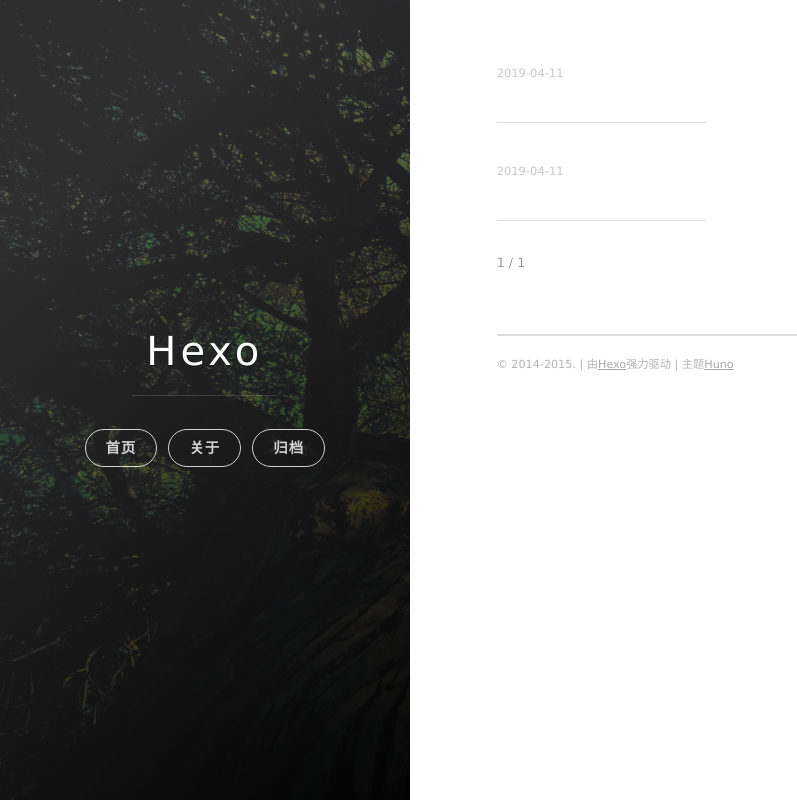
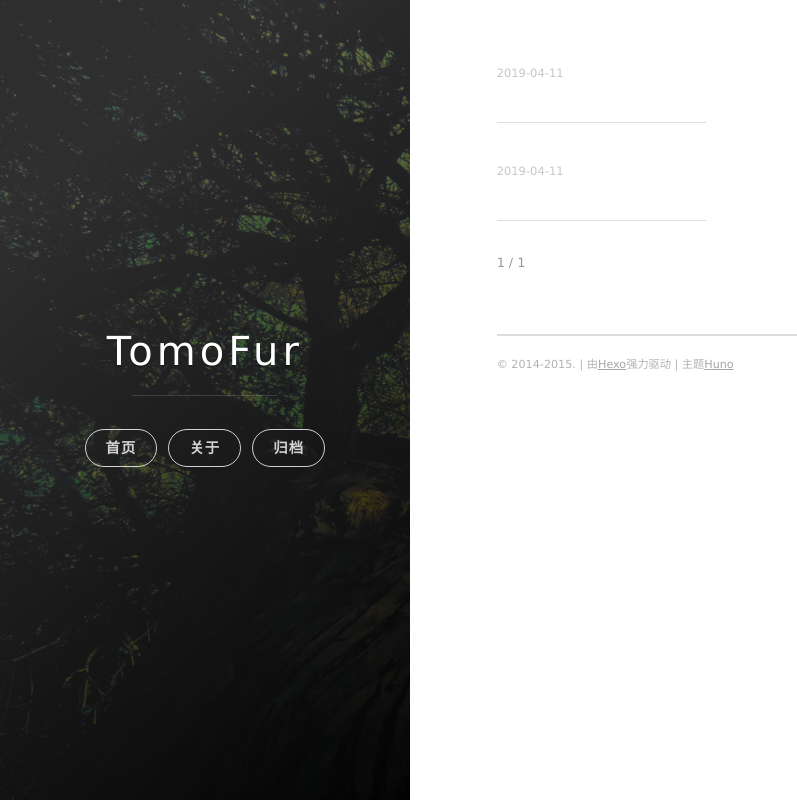
Before and after one commit to TomoFur/TomoFur.github.io, a plain HTML site: page index.html in a window 1280 px wide. Shown: the whole page, without its empty margins (0-797 px from the left). Drawn offline with nearby package versions, Linux system fonts and the light colour scheme; some packages are replaced by stand-ins of ours.

Commit message:
Site updated: 2019-04-11 17:28:25

```diff
--- a/index.html
+++ b/index.html
@@ -7,7 +7,7 @@
 
 
     <title>
-      Hexo
+      TomoFur
     </title>
 
     <meta name="viewport" content="width=device-width, initial-scale=1, maximum-scale=1, user-scalable=no">
@@ -17,12 +17,12 @@
 
 
     <meta property="og:type" content="website">
-<meta property="og:title" content="Hexo">
+<meta property="og:title" content="TomoFur">
 <meta property="og:url" content="http://yoursite.com/index.html">
-<meta property="og:site_name" content="Hexo">
+<meta property="og:site_name" content="TomoFur">
 <meta property="og:locale" content="default">
 <meta name="twitter:card" content="summary">
-<meta name="twitter:title" content="Hexo">
+<meta name="twitter:title" content="TomoFur">
 
 
 
@@ -54,7 +54,7 @@
 
 
 
-        <h1 class="panel-cover__title panel-title"><a href="/" title="link to homepage">Hexo</a></h1>
+        <h1 class="panel-cover__title panel-title"><a href="/" title="link to homepage">TomoFur</a></h1>
         <hr class="panel-cover__divider">
 
 
```
Also changed, not shown: 2019/04/11/ES6异步操作/index.html (+5 -5 lines), 2019/04/11/EventLoop/index.html (+5 -5 lines), archives/2019/04/index.html (+2 -2 lines), archives/2019/index.html (+2 -2 lines), archives/index.html (+2 -2 lines), images/2.jpg (added).
